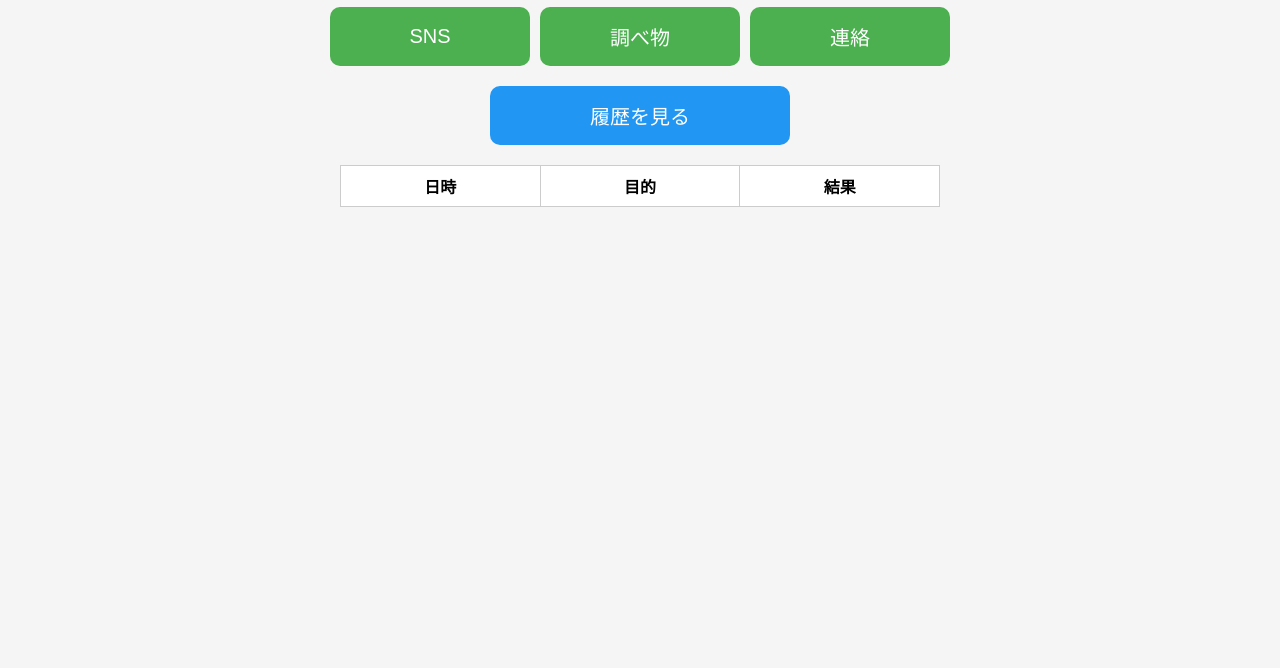
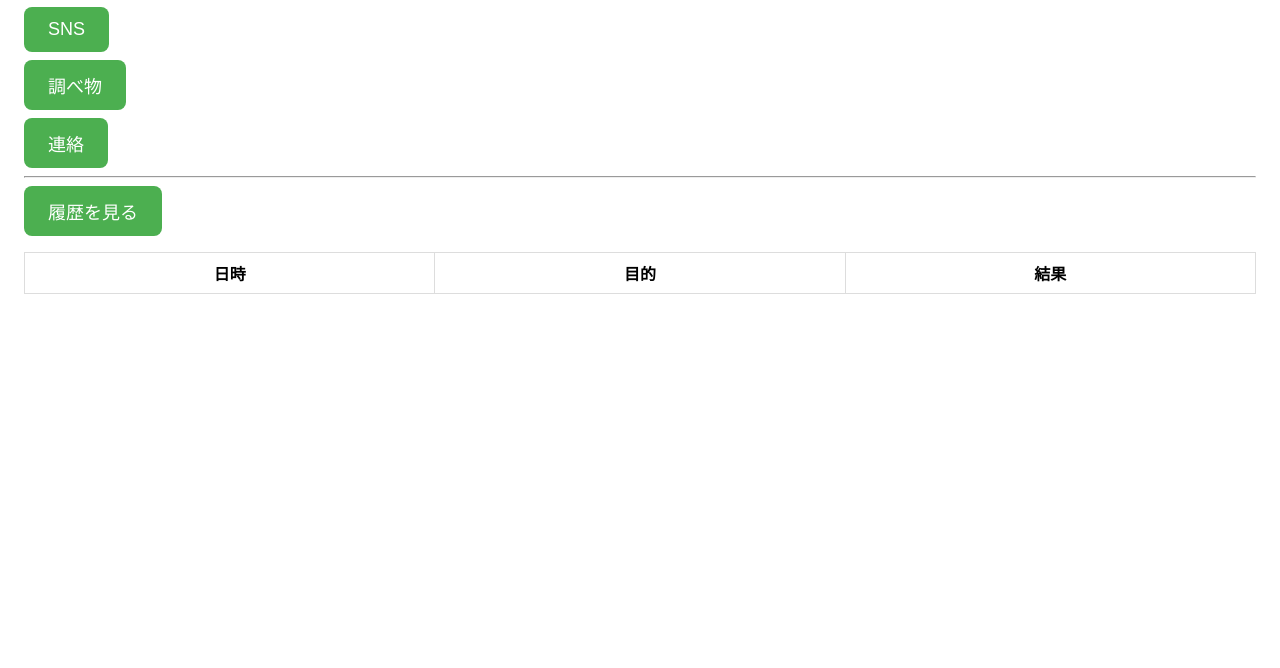
Before and after one commit to hmitu052/purpose-app, a website: page public/index.html in a window 1280 px wide. Shown: the part 132-800 px from the top of the page. Drawn offline with Linux system fonts and the light colour scheme.

Commit message:
Update index.html with bigger buttons and styling

```diff
--- a/public/index.html
+++ b/public/index.html
@@ -2,108 +2,69 @@
 <html lang="ja">
 <head>
   <meta charset="UTF-8">
+  <meta name="viewport" content="width=device-width, initial-scale=1.0">
   <title>スマホ利用記録</title>
   <style>
     body {
-      font-family: sans-serif;
-      padding: 20px;
-      background-color: #f5f5f5;
+      font-family: Arial, sans-serif;
+      padding: 16px;
     }
 
     h2 {
       text-align: center;
     }
 
-    p {
-      text-align: center;
-      font-size: 18px;
-      margin-bottom: 10px;
-    }
-
-    /* 横並びボタン用コンテナ */
-    .button-row {
-      display: flex;
-      flex-wrap: wrap;           /* 画面幅が狭いと折り返す */
-      justify-content: center;   /* 中央揃え */
-      gap: 10px;                 /* ボタン間の隙間 */
-      margin-bottom: 20px;
-    }
-
-    /* ボタン共通スタイル */
     button {
-      font-size: 20px;
-      padding: 15px;
-      flex: 1 1 100px;           /* 最小幅100pxで余白を埋める */
-      max-width: 200px;          /* 最大幅 */
-      border-radius: 10px;
+      font-size: 18px;          /* 文字を大きく */
+      padding: 12px 24px;       /* ボタンの面積を大きく */
+      margin: 8px 0;            /* ボタン間の余白 */
+      border-radius: 8px;       /* 角丸 */
       border: none;
       background-color: #4CAF50;
       color: white;
       cursor: pointer;
-      transition: background-color 0.3s;
+      width: 100%;              /* 幅いっぱいに */
+      max-width: 300px;         /* 最大幅を設定 */
+      display: block;           /* ブロックにして縦に並べる */
     }
 
     button:hover {
       background-color: #45a049;
     }
 
-    /* 履歴テーブルは横幅に合わせる */
     table {
       width: 100%;
-      max-width: 600px;
       border-collapse: collapse;
-      margin: 20px auto 0 auto;
-      background-color: white;
+      margin-top: 16px;
     }
 
     th, td {
       padding: 8px;
       text-align: center;
-      border: 1px solid #ccc;
+      border: 1px solid #ddd;
     }
 
-    #rate {
-      text-align: center;
-      font-weight: bold;
-      margin-top: 10px;
-    }
-
-    /* 履歴ボタン */
-    #showLogsBtn {
-      display: block;
-      margin: 20px auto;
-      width: 100%;
-      max-width: 300px;
-      font-size: 20px;
-      padding: 15px;
-      border-radius: 10px;
-      background-color: #2196F3;
-      color: white;
-      border: none;
-      cursor: pointer;
-      transition: background-color 0.3s;
-    }
-
-    #showLogsBtn:hover {
-      background-color: #1976d2;
+    @media (min-width: 600px) {
+      button {
+        width: auto; /* PC は幅を自動調整 */
+      }
     }
   </style>
 </head>
-
 <body>
   <h2>スマホ利用記録</h2>
 
   <p>目的を選んでください</p>
-  <div class="button-row">
-    <button onclick="sendLog('SNS')">SNS</button>
-    <button onclick="sendLog('調べ物')">調べ物</button>
-    <button onclick="sendLog('連絡')">連絡</button>
-  </div>
+  <button onclick="sendLog('SNS')">SNS</button>
+  <button onclick="sendLog('調べ物')">調べ物</button>
+  <button onclick="sendLog('連絡')">連絡</button>
 
-  <button id="showLogsBtn" onclick="showLogs()">履歴を見る</button>
+  <hr>
+
+  <button onclick="showLogs()">履歴を見る</button>
   <p id="rate"></p>
 
-  <table border="1">
+  <table>
     <thead>
       <tr>
         <th>日時</th>
@@ -115,14 +76,12 @@
   </table>
 
   <script>
-    // ===== ユーザーID（ブラウザごと） =====
     let userId = localStorage.getItem("userId");
     if (!userId) {
       userId = crypto.randomUUID();
       localStorage.setItem("userId", userId);
     }
 
-    // ===== 日付表示用 =====
     function formatDate(dateString) {
       const d = new Date(dateString);
       const y = d.getFullYear();
@@ -133,7 +92,6 @@
       return `${y}-${m}-${day} ${h}:${min}`;
     }
 
-    // ===== 記録送信 =====
     function sendLog(purpose) {
       fetch("/log", {
         method: "POST",
@@ -148,7 +106,6 @@
       .then(data => alert(data.message));
     }
 
-    // ===== 履歴表示 =====
     function showLogs() {
       fetch(`/logs/${userId}`)
         .then(res => res.json())
@@ -156,7 +113,6 @@
           const table = document.getElementById("logTable");
           table.innerHTML = "";
 
-          // 成功率
           const rateArea = document.getElementById("rate");
           const total = data.length;
           const successCount = data.filter(log => log.success).length;
@@ -165,11 +121,9 @@
             rateArea.textContent = "まだ記録がありません";
           } else {
             const percent = Math.round((successCount / total) * 100);
-            rateArea.textContent =
-              `成功率：${percent}%（${successCount} / ${total}）`;
+            rateArea.textContent = `成功率：${percent}%（${successCount} / ${total}）`;
           }
 
-          // 表描画
           data.forEach(log => {
             const row = document.createElement("tr");
 
```
